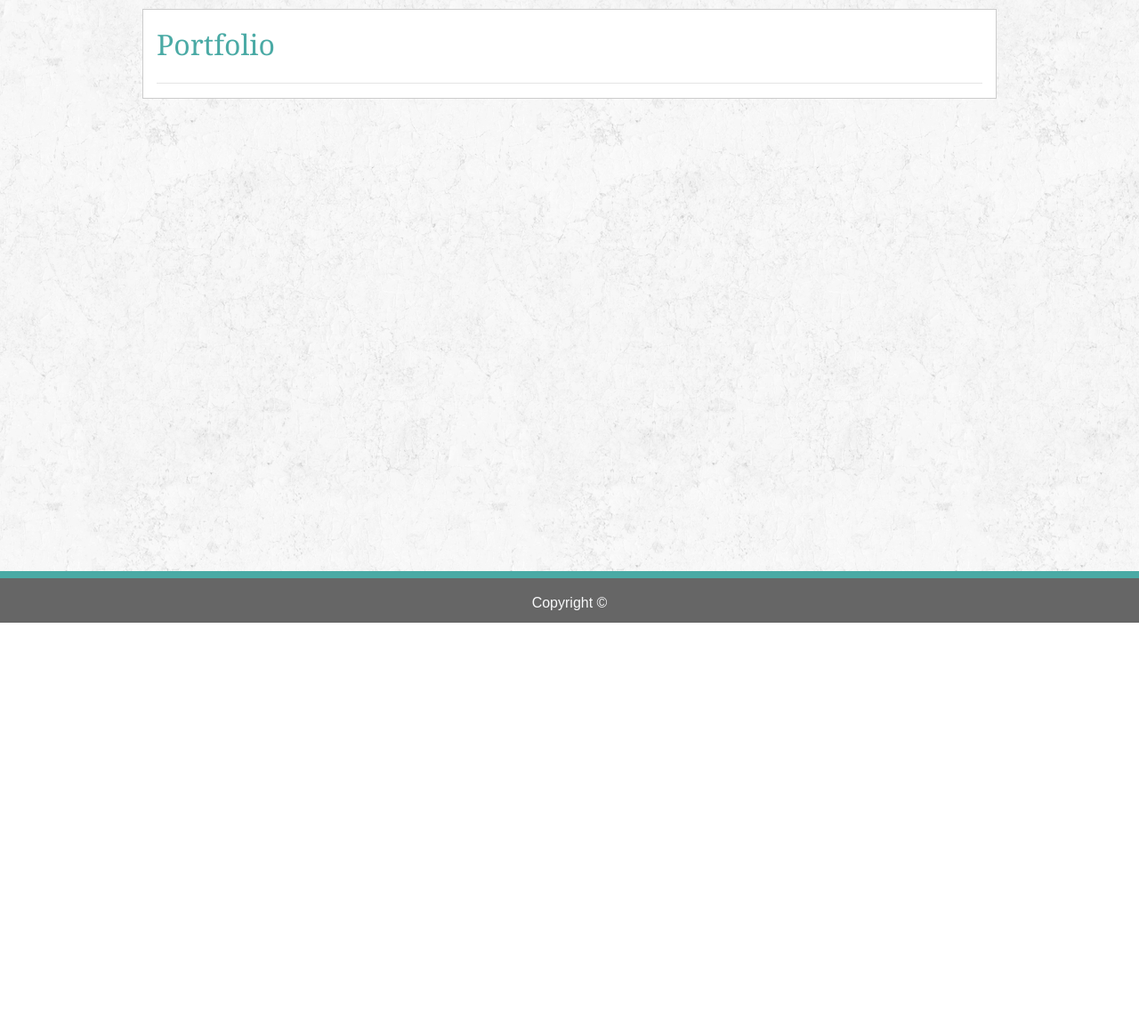
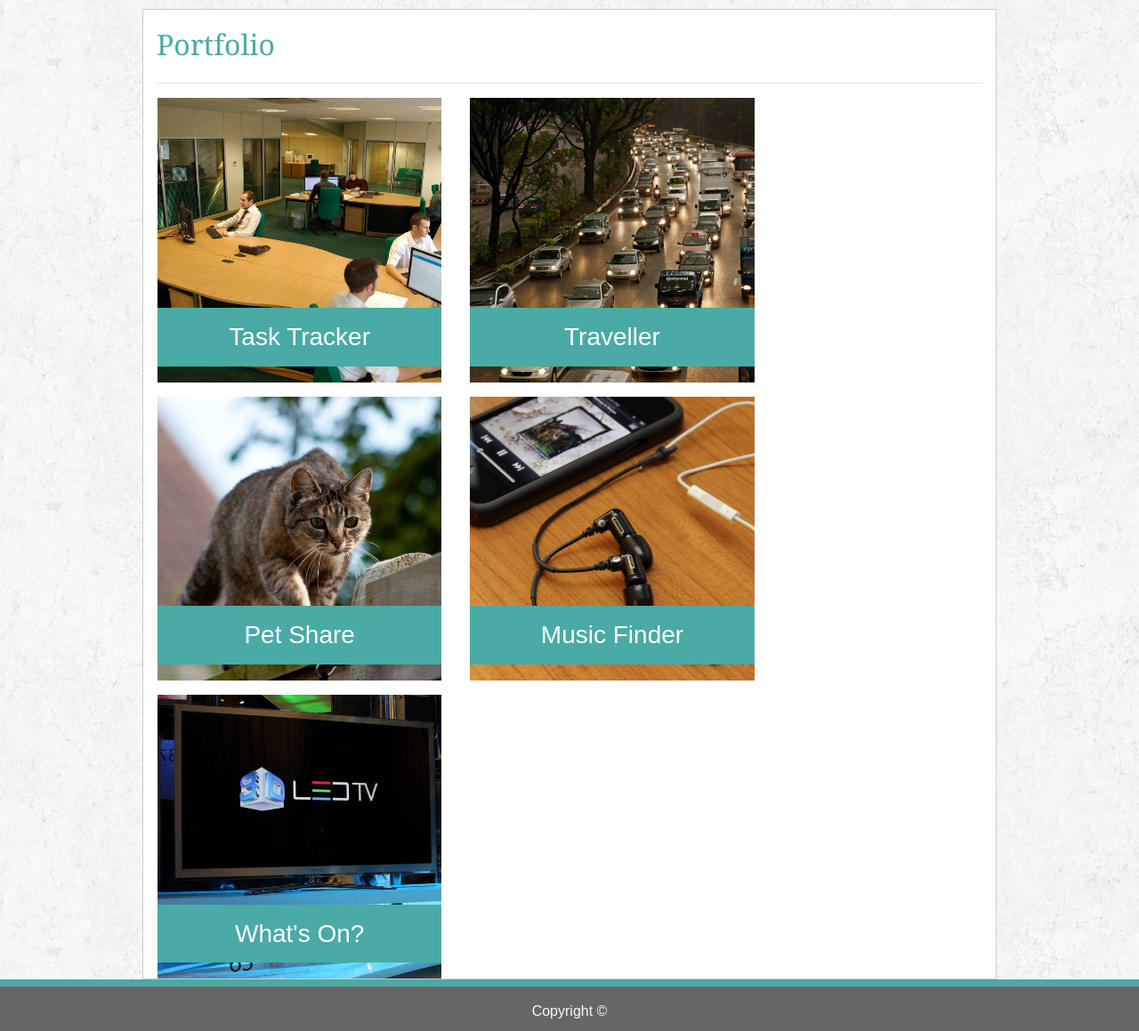
Before and after one commit to CiSigep/Bootstrap-Portfolio, a plain HTML site: page portfolio.html in a window 1280 px wide. Shown: the part 100-1259 px from the top of the page at 89% size. Before the commit the page ends 800 px from the top, so only its background shows below. Drawn offline with nearby package versions, Linux system fonts and the light colour scheme.

Commit message:
Portfolio page, formatting, removed redundant CSS classes

```diff
--- a/assets/css/style.css
+++ b/assets/css/style.css
@@ -42,9 +42,10 @@ h2 {
     border-color: #4AAAA5;
 }
 
-.center-margin {
-    margin-left: auto;
-    margin-right: auto;
+.image-title {
+    background: #4AAAA5;
+    color: #FFFFFF;
+    bottom: 10px;
 }
 
 .main-container {
@@ -80,20 +81,12 @@ h2 {
     margin-bottom: 20px;
 }
 
-.no-padding {
-    padding: 0;
-}
-
 .profile-image-wrapper{
     width: 200px;
     height: 200px;
     margin-right: 15px;
 }
 
-.right {
-    float: right;
-}
-
 .splitter-nav {
     border-left: 1px solid #CCCCCC;
     border-right: 1px solid #CCCCCC;
--- a/portfolio.html
+++ b/portfolio.html
@@ -10,10 +10,10 @@
         <!-- TODO: Responsive Layout, Responsive Images -->
         <div class="flex-shrink-0">
             <div class="nav-wrapper">
-                <div class="main-width center-margin bottom-border">
-                    <nav class="navbar navbar-expand-lg navbar-white bg-white no-padding top-header">
+                <div class="main-width mx-auto bottom-border">
+                    <nav class="navbar navbar-expand-lg navbar-white bg-white p-0 top-header">
 
-                        <a class="navbar-brand no-padding" href="#">
+                        <a class="navbar-brand p-0" href="#">
                             <h1 class="name-header">
                                 Jeffrey Freeman
                             </h1>
@@ -45,23 +45,44 @@
                     </div>
                 </div>
                 <hr>
-                <div class="row"></div>
-                <div class="row"></div>
-                <div class="row"></div>
+                <div class="row mb-3">
+                    <div class="col-4 position-relative p-0 mx-3">
+                        <div>
+                            <img src="/assets/images/Task.jpg" alt="Task Tracker" class="img-fluid ">
+                            <h3 class="image-title text-center position-absolute w-100 py-3">Task Tracker</h3>
+                        </div>
+                    </div>
+                    <div class="col-4 position-relative p-0 mx-3">
+                        <img src="/assets/images/Travel.jpg" alt="Traveller" class="img-fluid">
+                        <h3 class="image-title text-center position-absolute w-100 py-3">Traveller</h3>
+                    </div>
+                </div>
+                <div class="row mb-3">
+                    <div class="col-4 position-relative p-0 mx-3">
+                        <img src="/assets/images/Pet.jpg" alt="Pet Share" class="img-fluid">
+                        <h3 class="image-title text-center position-absolute w-100 py-3">Pet Share</h3>
+                    </div>
+                    <div class="col-4 position-relative p-0 mx-3">
+                        <img src="/assets/images/Music.jpg" alt="Music Finder" class="img-fluid">
+                        <h3 class="image-title text-center position-absolute w-100 py-3">Music Finder</h3>
+                    </div>
+                </div>
+                <div class="row">
+                    <div class="col-4 position-relative p-0 mx-3">
+                        <img src="/assets/images/TV.jpg" alt="What's On?" class="img-fluid">
+                        <h3 class="image-title text-center position-absolute w-100 py-3">What's On?</h3>
+                    </div>
+                </div>
             </div>
         </div>
         <footer class="footer mt-auto py-3 ">
             <div class="container">
                 <div class="row">
-                    <div class="col-4">
-
+                    <div class="col-4"></div>
+                    <div class="col-4 text-center text-light ">
+                        Copyright ©
                     </div>
-                        <div class="col-4 text-center text-light ">
-                            Copyright ©
-                        </div>
-                    <div class="col-4">
-
-                    </div>
+                    <div class="col-4"></div>
                 </div>
             </div>
         </footer>
```
Also changed, not shown: contact.html (+7 -11 lines), index.html (+7 -11 lines), assets/images/Music.jpg (added), assets/images/Pet.jpg (added), assets/images/TV.jpg (added), assets/images/Task.jpg (added), assets/images/Travel.jpg (added).
